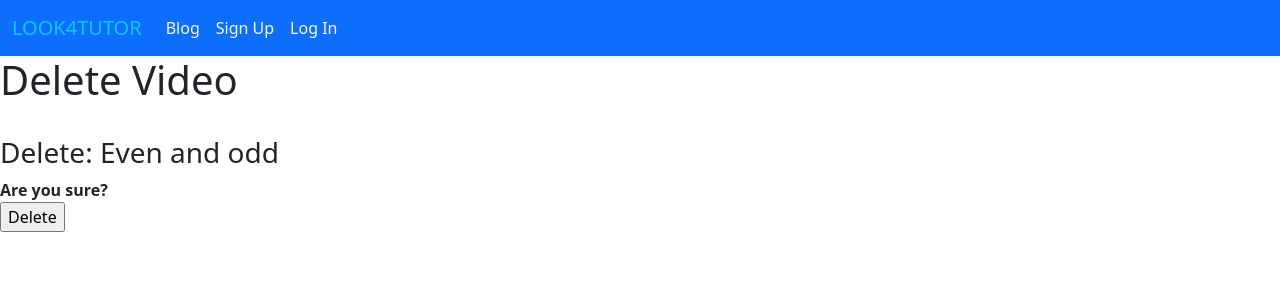
After one commit to liuxinyu1984/toysite, a Django app: page /teachings/delete_video/1 in a window 1280 px wide. The commit adds this page. Shown: the top 300 px of the page. Run offline with Django 4.2, Linux system fonts and the light colour scheme; data comes from the database, SQL or seed files in the repository; both versions use the stored data as it was after the commit.

Commit message:
update/delete video views

```diff
--- a/summersite/courses/models.py
+++ b/summersite/courses/models.py
@@ -221,5 +221,8 @@ class UploadVideo(models.Model):
     def __str__(self):
         return self.title
 
+    def get_short_title(self):
+        return self.title
+
     def get_absolute_url(self):
         return reverse('lecture_detail', args=[str(self.lecture.course.id), str(self.lecture.id)])
--- /dev/null
+++ b/summersite/teachings/templates/delete_video.html
@@ -0,0 +1,17 @@
+{% extends 'base.html' %}
+{% block title %}
+Delete Video
+{% endblock %}
+{% block content %}
+
+<h1>Delete Video</h1>
+<br>
+<h3>Delete: {{ object.get_short_title }}</h3>
+<form method="post">
+    {% csrf_token %}
+    <strong>Are you sure?</strong>
+    <br>
+    <input type="submit" value="Delete">
+</form>
+
+{% endblock %}
--- a/summersite/teachings/templates/lecture_detail.html
+++ b/summersite/teachings/templates/lecture_detail.html
@@ -63,7 +63,9 @@ Lecture Detail
     <ul>
         {% for video in lecture.uploadvideo_set.all %}
         <li>
-            <strong>{{ video.title }}</strong> | <a href="#">Edit Video</a> | <a href="#">Delete Video</a>
+            <strong>{{ video.title }}</strong> |
+            <a href="{% url 'update_video' video.id %}">Edit Video</a> |
+            <a href="{% url 'delete_video' video.id %}">Delete Video</a>
             <div class="video-container">
                 <video width="300" height="240" controls>
                     <source src="{{ video.document.url }}" type="video/mp4">
--- a/summersite/teachings/urls.py
+++ b/summersite/teachings/urls.py
@@ -22,4 +22,8 @@ urlpatterns = [
          views.DeleteNoteView.as_view(), name='delete_note'),
     path('create_video/<int:lecture_id>',
          views.CreateVideoView.as_view(), name='create_video'),
+    path('update_video/<int:pk>',
+         views.UpdateVideoView.as_view(), name='update_video'),
+    path('delete_video/<int:pk>',
+         views.DeleteVideoView.as_view(), name='delete_video'),
 ]
--- a/summersite/teachings/views.py
+++ b/summersite/teachings/views.py
@@ -141,3 +141,20 @@ class CreateVideoView(CreateView):
 
     def get_initial(self):
         return {'lecture': Lecture.objects.get(id=self.kwargs['lecture_id'])}
+
+
+class UpdateVideoView(UpdateView):
+    model = UploadVideo
+    template_name = 'update_video.html'
+    fields = ['title', 'document']
+
+
+class DeleteVideoView(DeleteView):
+    model = UploadVideo
+    template_name = 'delete_video.html'
+
+    def get_success_url(self) -> str:
+        return reverse_lazy('lecture_detail', kwargs={
+            'course_id': self.object.lecture.course.id,
+            'lecture_id': self.object.lecture.id
+        })
```
Also changed, not shown: summersite/teachings/templates/update_video.html (added, +14 -0 lines), summersite/db.sqlite3.
